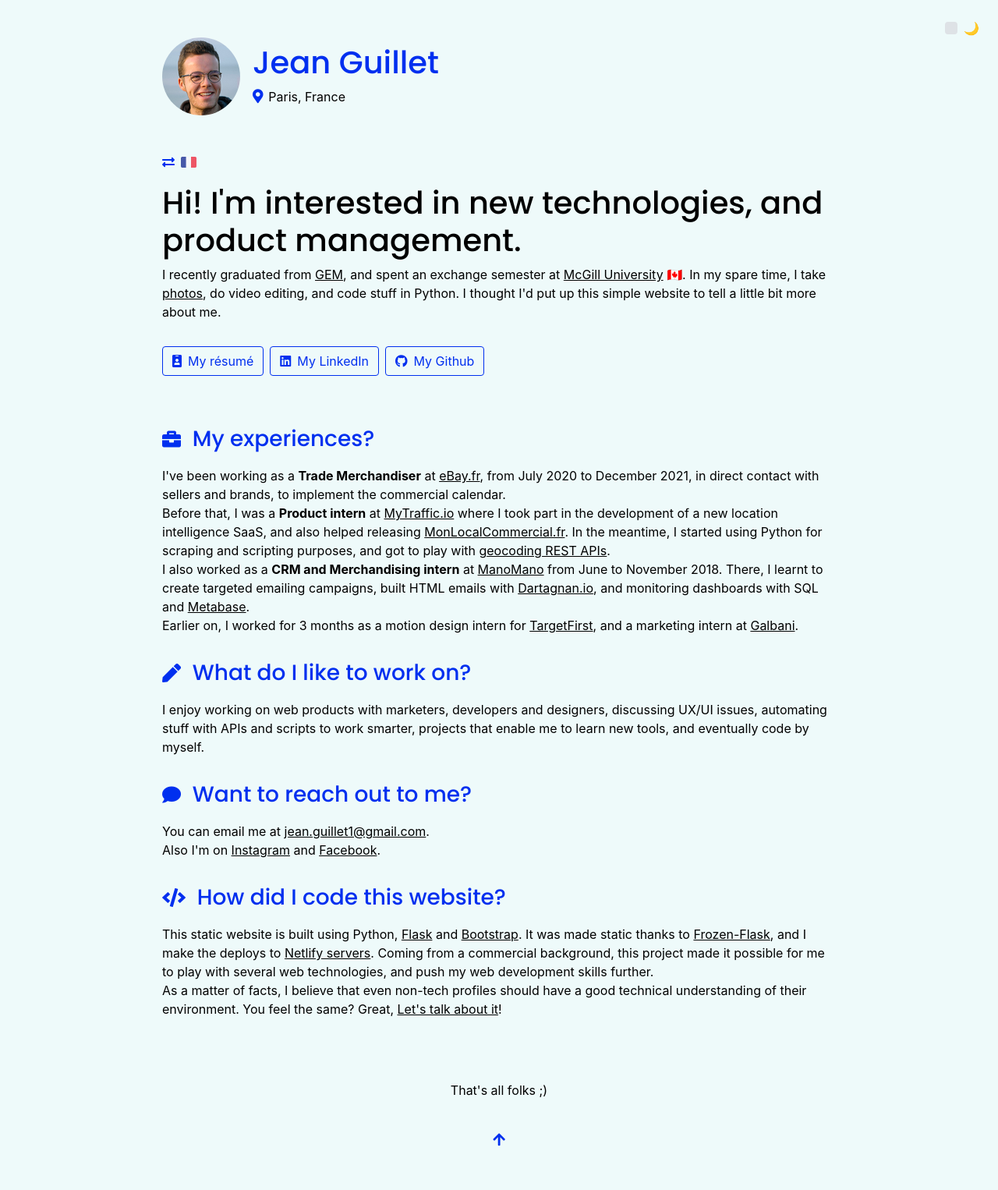
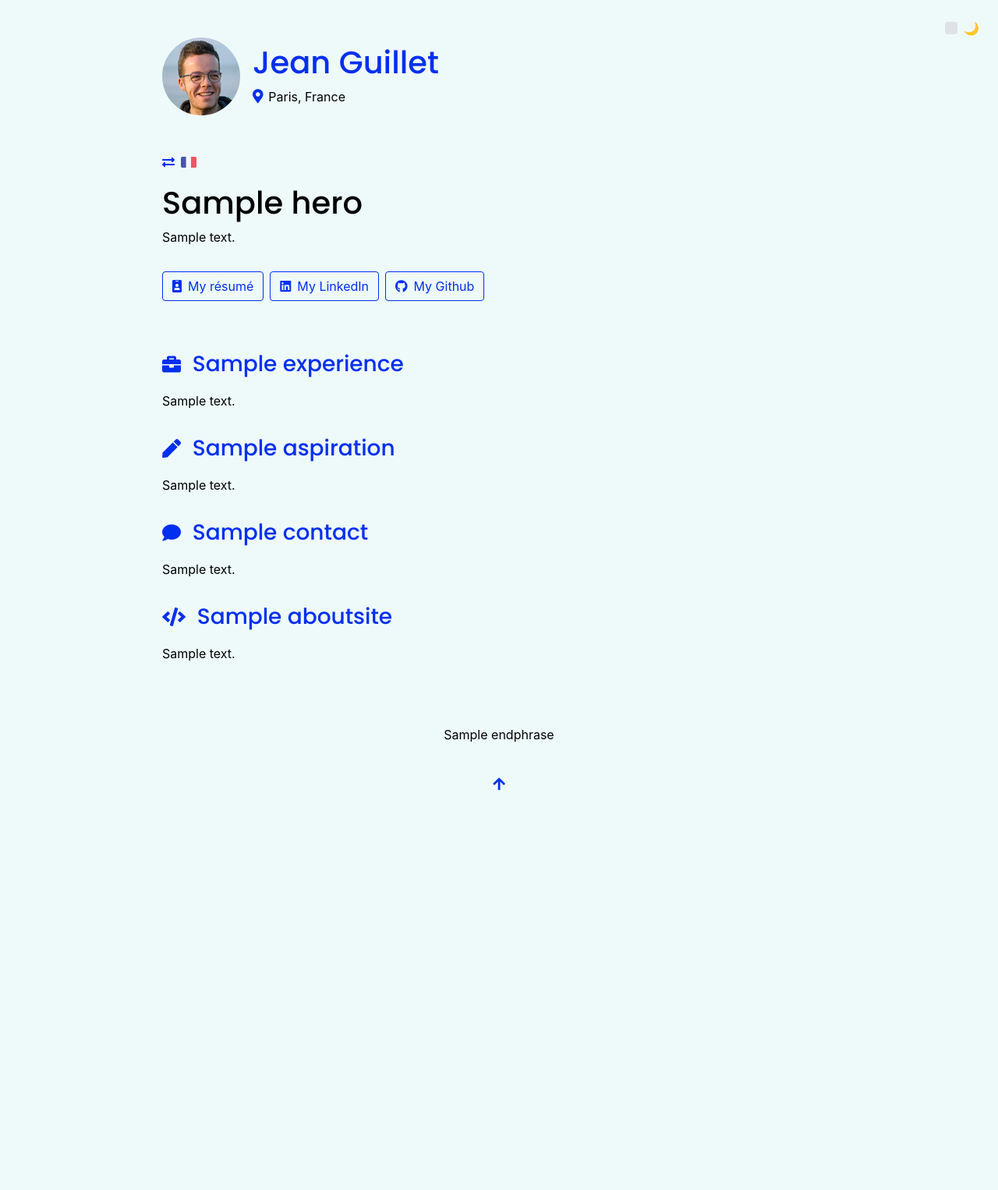
Before and after one commit to John35961/website-pro, a Flask app: template templates/EN_layout.html in a window 1280 px wide. Shown: the whole page at 78% size. After the commit the page ends 1014 px from the top, so only its background shows below. Run offline with Flask 2, Linux system fonts and the light colour scheme; the template is opened without the code that fills it: most values are stand-ins (such as "Sample title", 1, 10 or a date in 2020); some libraries are stand-ins or nearby versions.

Commit message:
injecting en content from en.yml

```diff
--- a/run.py
+++ b/run.py
@@ -9,7 +9,10 @@ def home():
 
 @app.route("/en/")
 def en():
-    return render_template('EN_layout.html')
+    with open('content/en.yml', 'r') as file:
+        yml = yaml.safe_load(file)
+
+    return render_template('EN_layout.html', yml=yml)
 
 @app.route("/fr/")
 def fr():
--- a/templates/EN_layout.html
+++ b/templates/EN_layout.html
@@ -1,21 +1,22 @@
 {% extends "base.html" %}
 {% block meta %}
-<meta name="title" property="og:title" content="Jean Guillet | Product management, design and code">
-<meta name="description" property="og:description" content="Hi! I'm Jean Guillet, french business school student, interested in new technologies, and product management. I recently thought I'd put up this simple website to tell a little bit more about me.">
+<meta name="title" property="og:title" content="{{ yml['meta']['title'] }}">
+<meta name="description" property="og:description" content="{{ yml['meta']['description'] }}">
 {% endblock %}
 {% block title %}
-Jean Guillet - Product management, design and code - Rennes (FR)
+  {{ yml["meta"]["title"] }}
 {% endblock %}
 {% block content %}
 <div class="row">
   <div class="col pb-5">
     <div class="d-flex align-items-center mb-3">
-            <i class="icons fas fa-exchange-alt pr-2"></i><a href="{{ url_for('fr') }}" class="links"><img src="{{ url_for('static', filename='images/fr_flag.png')}}" alt="Switch to french" class="country-flag"></a>
+      <i class="icons fas fa-exchange-alt pr-2"></i>
+      <a href="{{ url_for('fr') }}" class="links">
+        <img src="{{ url_for('static', filename='images/fr_flag.png')}}" alt="Switch to french" class="country-flag">
+      </a>
     </div>
-        <h1 class="catch-phrase">Hi! I'm interested in new technologies, and product management.</h1>
-        <p>I recently graduated from <a href="https://grenoble-em.com" target="_blank" class="links">GEM</a>, and spent an exchange semester at <a href="https://www.mcgill.ca/" target="_blank" class="links">McGill University</a> 🇨🇦.
-           In my spare time, I take <a href="https://jeanguillet.photo" target="_blank" class='links'>photos</a>, do video editing, and code stuff in Python.
-           I thought I'd put up this simple website to tell a little bit more about me.</p>
+    <h1 class="catch-phrase">{{ yml["hero"]["title"] }}</h1>
+    <p>{{ yml["hero"]["content"]|safe }}</p>
     <div class="pb-3 d-flex align-content-start flex-wrap">
       <a class="pt-3" href="{{ url_for('static', filename='images/EN_CV_Jean_Guillet.pdf')}}" target="_blank">
         <button class="mr-2 btn btn-outline-primary"><i class="fas fa-id-badge pr-2"></i>My résumé</button>
@@ -34,18 +35,8 @@ Jean Guillet - Product management, design and code - Rennes (FR)
     <div style="font-size: 24px;" class="d-inline">
       <i class="icons fas fa-briefcase fa-md"></i>
     </div>
-        <h3 class="d-inline p-2">My experiences?</h3>
-        <p class="pt-3">
-            I've been working as a <b>Trade Merchandiser</b> at <a href="https://www.ebay.fr/" target="_blank" class="links">eBay.fr</a>, from July 2020 to December 2021, in direct contact with sellers and brands, to implement the commercial calendar. <br />
-            Before that, I was a <b>Product intern</b> at <a href="https://www.mytraffic.io/" target="_blank" class="links">MyTraffic.io</a>
-            where I took part in the development of a new location intelligence SaaS, and also helped releasing <a href="https://www.monlocalcommercial.fr/" target="_blank" class="links">MonLocalCommercial.fr</a>.
-            In the meantime, I started using Python for scraping and scripting purposes, and got to play with <a href="https://adresse.data.gouv.fr/api" target="_blank" class="links">geocoding REST APIs</a>.<br />
-            I also worked as a <b>CRM and Merchandising intern</b> at <a href="https://www.manomano.fr/" target="_blank" class="links">ManoMano</a>
-            from June to November 2018. There, I learnt to create targeted emailing campaigns, built HTML emails
-            with <a href="https://dartagnan.io/fr" target="_blank" class="links">Dartagnan.io</a>, and monitoring dashboards
-            with SQL and <a href="https://metabase.com/" target="_blank" class="links">Metabase</a>.<br />
-            Earlier on, I worked for 3 months as a motion design intern for <a href="https://www.targetfirst.com/" target="_blank" class="links">TargetFirst</a>, and a marketing intern at <a href="https://www.galbani.fr/" target="_blank" class="links">Galbani</a>.
-        </p>
+    <h3 class="d-inline p-2">{{ yml["experiences"]["title"] }}</h3>
+    <p class="pt-3">{{ yml["experiences"]["content"]|safe }}</p>
   </div>
 </div>
 <div class="row">
@@ -53,13 +44,8 @@ Jean Guillet - Product management, design and code - Rennes (FR)
     <div style="font-size: 24px;" class="d-inline">
     <i class="icons fas fa-pen fa-md"></i>
   </div>
-        <h3 class="d-inline p-2">What do I like to work on?</h3>
-        <p class="pt-3">
-            I enjoy working on web products with marketers, developers and designers,
-            discussing UX/UI issues,
-            automating stuff with APIs and scripts to work smarter,
-            projects that enable me to learn new tools, and eventually code by myself. <br />
-        </p>
+    <h3 class="d-inline p-2">{{ yml["aspirations"]["title"] }}</h3>
+    <p class="pt-3">{{ yml["aspirations"]["content"]|safe }}</p>
   </div>
 </div>
 <div class="row">
@@ -67,11 +53,8 @@ Jean Guillet - Product management, design and code - Rennes (FR)
     <div style="font-size: 24px;" class="d-inline">
     <i class="icons fas fa-comment fa-md"></i>
   </div>
-        <h3 class="d-inline p-2">Want to reach out to me?</h3>
-        <p class="pt-3">You can email me at <a href="mailto:jean.guillet1@gmail.com?subject=Hello Jean!" class="links">jean.guillet1@gmail.com</a>.<br />
-            Also I'm on <a href="https://www.instagram.com/jeanguillet/" target="_blank" class="links">Instagram</a> and
-            <a href="https://www.facebook.com/jean.guillet.33" target="_blank" class="links">Facebook</a>.
-            </p>
+    <h3 class="d-inline p-2">{{ yml["contact"]["title"] }}</h3>
+    <p class="pt-3">{{ yml["contact"]["content"]|safe }}</p>
   </div>
 </div>
 <div class="row">
@@ -79,16 +62,11 @@ Jean Guillet - Product management, design and code - Rennes (FR)
     <div style="font-size: 24px;" class="d-inline">
     <i class="icons fas fa-code fa-md"></i>
   </div>
-        <h3 class="d-inline p-2">How did I code this website?</h3>
-        <p class="pt-3">This static website is built using Python, <a href="https://flask.palletsprojects.com/en/1.0.x/" target="_blank" class="links">Flask</a>
-        and <a href="https://getbootstrap.com/" target="_blank" class="links">Bootstrap</a>.
-        It was made static thanks to <a href="https://pythonhosted.org/Frozen-Flask/" target="_blank" class="links">Frozen-Flask</a>, and I make the deploys to <a href="https://www.netlify.com/" target="_blank" class="links">Netlify servers</a>.
-        Coming from a commercial background, this project made it possible
-        for me to play with several web technologies, and push my web development skills further.<br />
-        As a matter of facts, I believe that even non-tech profiles should have a good technical understanding of their environment. You feel the same? Great, <a href="mailto:jean.guillet1@gmail.com?subject=Hello Jean!" class="links">Let's talk about it</a>!</p>
+    <h3 class="d-inline p-2">{{ yml["aboutsite"]["title"] }}</h3>
+    <p class="pt-3">{{ yml["aboutsite"]["content"]|safe }}</p>
   </div>
 </div>
 <div class="row">
-    <p class="pt-3 mx-auto">That's all folks ;)</p>
+  <p class="pt-3 mx-auto">{{ yml["endphrase"] }}</p>
 </div>
 {% endblock %}
```
Also changed, not shown: content/en.yml (added, +19 -0 lines). Lines whose indentation alone changed are shown as unchanged.
